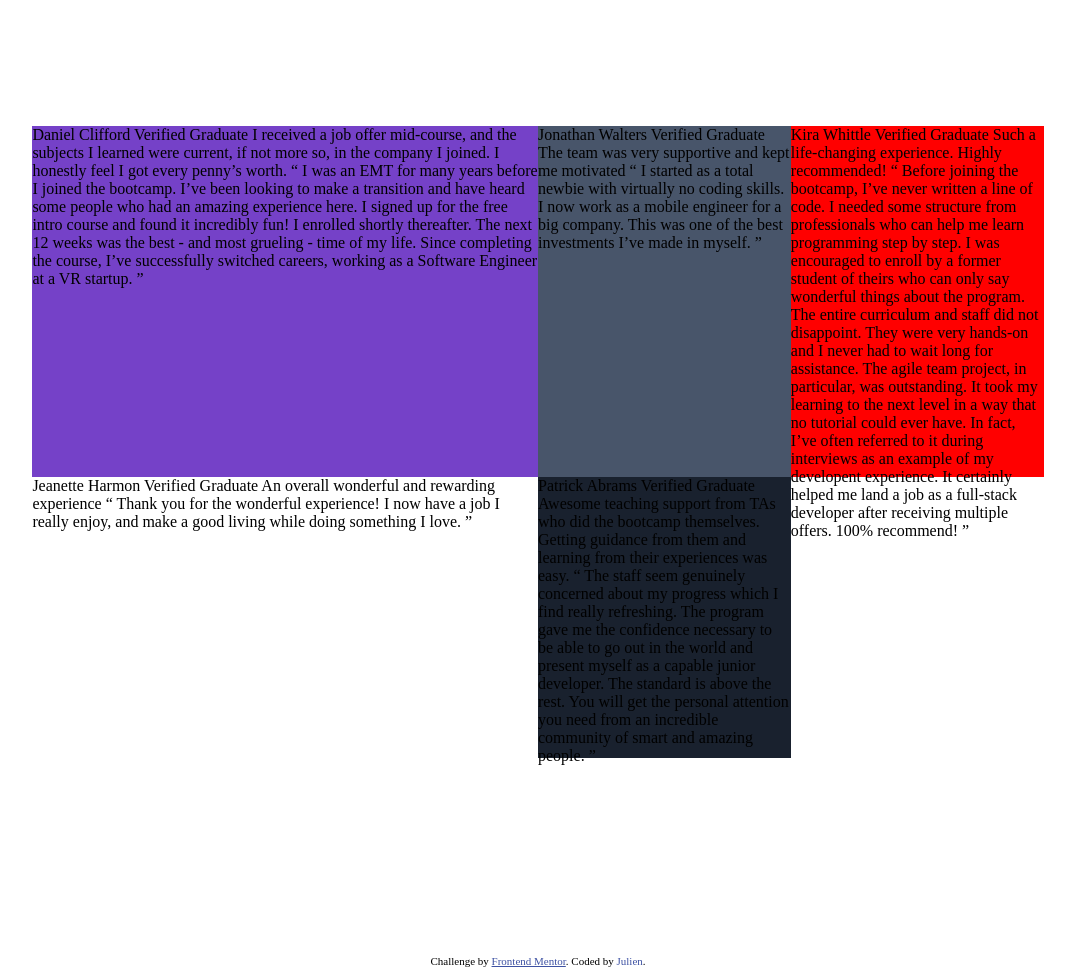
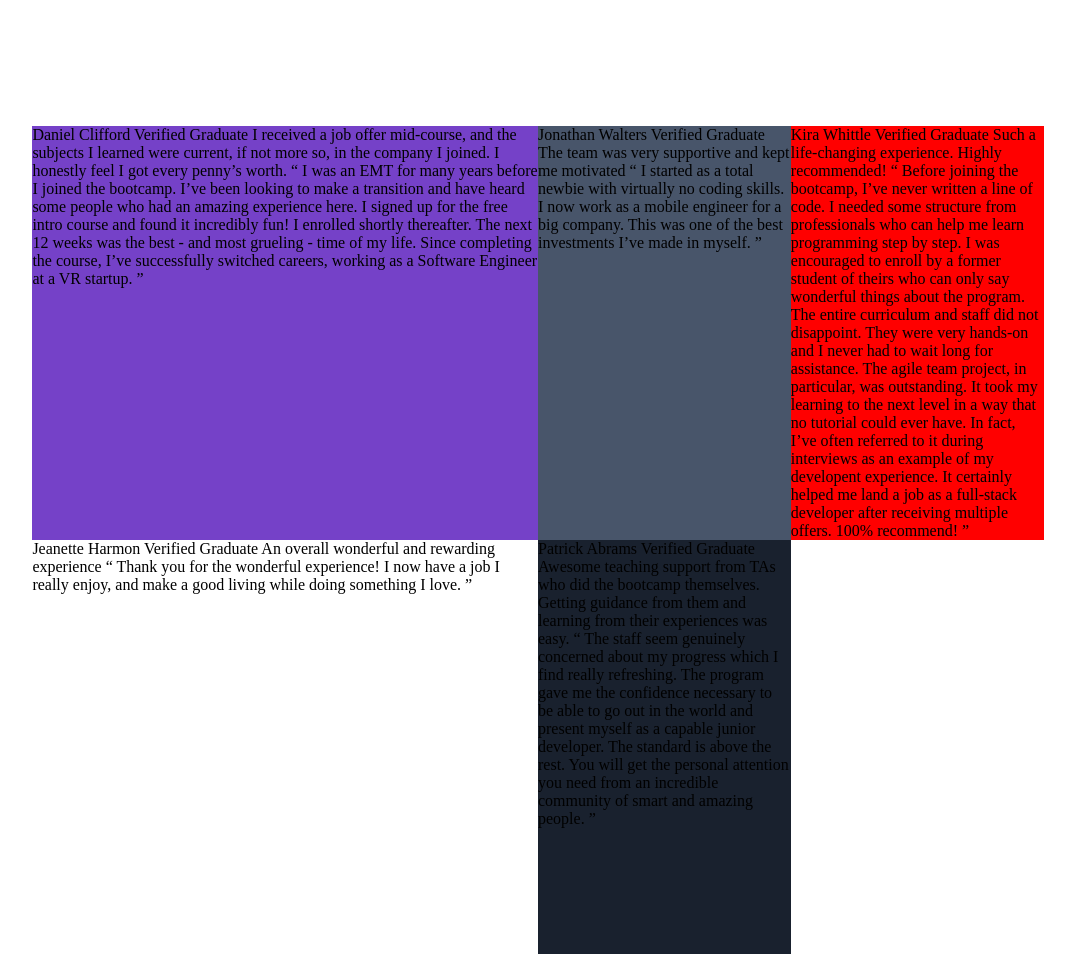
Before and after one commit to KPq66dw8L/testimonials-grid-section, a plain HTML site: page index.html in a window 1280 px wide. Shown: the top 970 px of the page, without its empty margins (102-1177 px from the left). Drawn offline with Linux system fonts and the light colour scheme.

Commit message:
save au kazou

```diff
--- a/css/styles.css
+++ b/css/styles.css
@@ -6,9 +6,10 @@ html {
 .grid {
     display: grid;
     grid-template-columns: 50% 25% 25%;
-    grid-template-rows: 50% 40%;
+    grid-template-rows: 1fr 1fr;
     margin: 10%;
 }
+
 
 .daniel {
     background-color: hsl(263, 55%, 52%);
--- a/index.html
+++ b/index.html
@@ -19,8 +19,8 @@
 <body>
 
   <div class="grid">
-
-    <div class="ligne1 daniel">
+<!--     <div class="ligne1"></div> -->
+    <div class=" daniel">
       Daniel Clifford
       Verified Graduate
 
@@ -34,7 +34,7 @@
       the course, I’ve successfully switched careers, working as a Software Engineer at a VR startup. ”
     </div>
 
-    <div class="ligne1 jonathan">
+    <div class=" jonathan">
       Jonathan Walters
       Verified Graduate
 
@@ -60,7 +60,7 @@
       100% recommend! ”
     </div>
 
-    <div class="ligne2 jeanette">
+    <div class=" jeanette">
       Jeanette Harmon
       Verified Graduate
 
@@ -70,7 +70,7 @@
       while doing something I love. ”
     </div>
 
-    <div class="ligne2 patrick">
+    <div class=" patrick">
       Patrick Abrams
       Verified Graduate
 
@@ -82,7 +82,7 @@
       junior developer. The standard is above the rest. You will get the personal attention you need from
       an incredible community of smart and amazing people. ”
     </div >
-
+  </div>
 
 
   </div>
```
